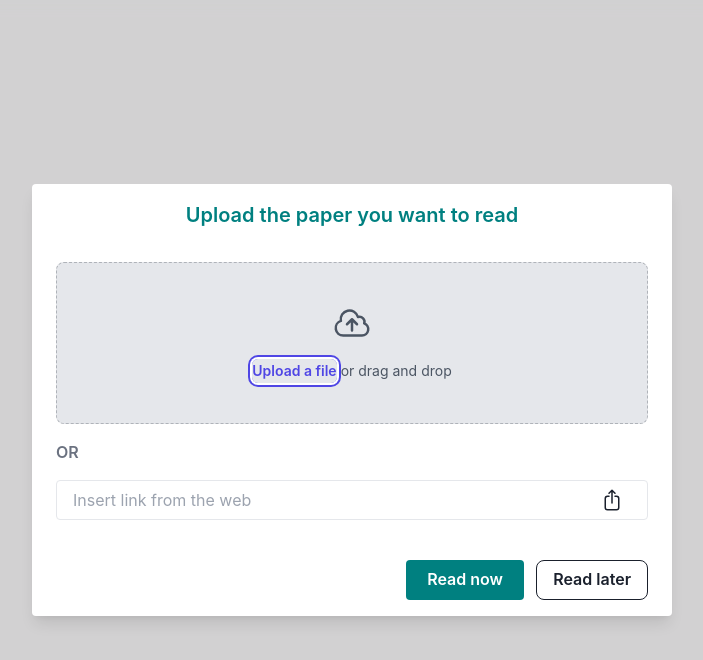
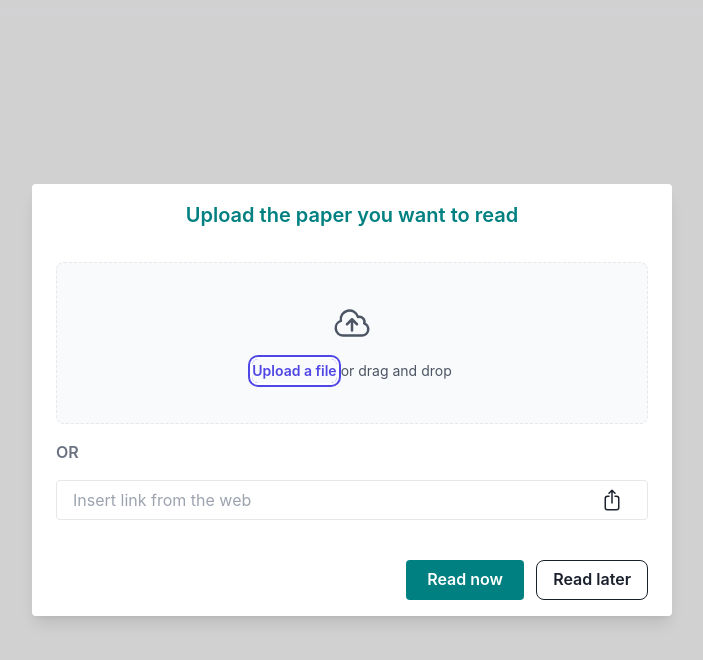
Before and after one commit to mellieho9/Galiscope, a Next.js app: page /protected in a window 1280 px wide. Both pictures are taken after a click on the button "Open Modal". Shown: the top 660 px of the page, without its empty margins (288-991 px from the left). Built offline with nearby package versions, Linux system fonts and the light colour scheme.

Commit message:
fix hover the upload area

```diff
--- a/components/modals/PaperUpload.tsx
+++ b/components/modals/PaperUpload.tsx
@@ -79,9 +79,7 @@ const PaperUpload = () => {
             <ModalBody pb={6}>
               <div
                 className={`bg-gray-200 mt-2 flex justify-center rounded-lg border ${
-                  dragging
-                    ? "border-teal-500 border-2"
-                    : "border-dashed border-gray-900/25"
+                  dragging ? "bg-gray-200 border-2" : "border-dashed bg-gray-50"
                 } px-6 py-10`}
                 onDragEnter={handleDragIn}
                 onDragLeave={handleDragOut}
```
